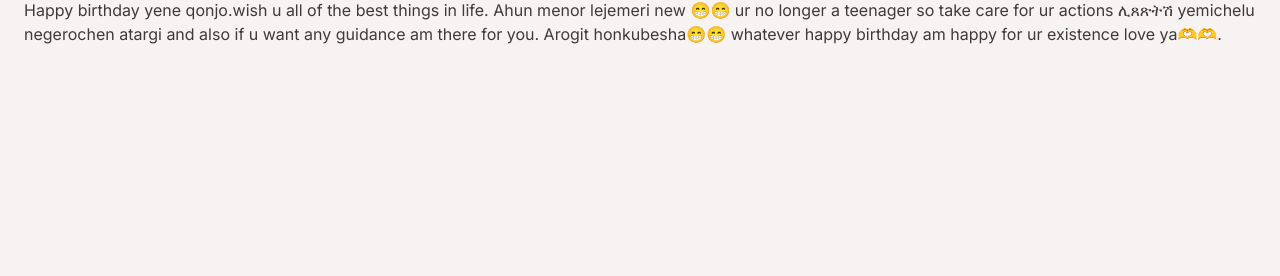
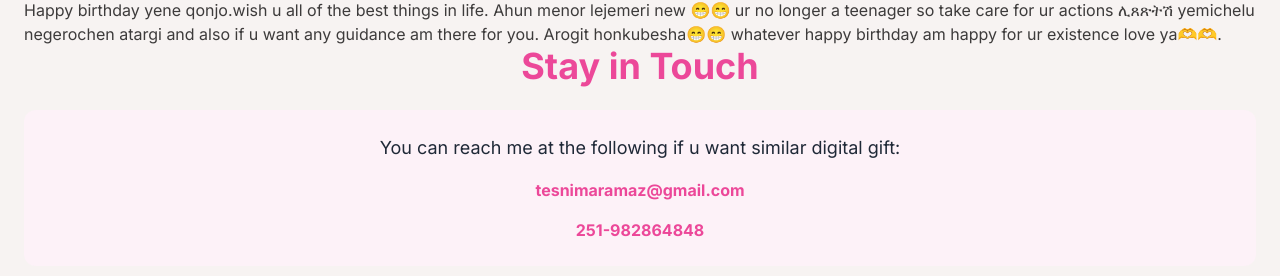
Before and after one commit to cozzy-1/open-my-gift, a plain HTML site: page index.html in a window 1280 px wide. Shown: the part 3018-3294 px from the top of the page. Before the commit the page ends 3128 px from the top, so only its background shows below. Drawn offline with nearby package versions, Linux system fonts and the light colour scheme.

Commit message:
Update index.html

```diff
--- a/index.html
+++ b/index.html
@@ -101,11 +101,7 @@
         <section class="mb-10">
             <h2 class="text-3xl md:text-4xl font-bold text-center text-pink-500 mb-6">A Video To Click...</h2>
             <div class="video-container">
-                <video controls class="w-full h-full"
-                    controls
-                    loop
-                    muted
-                    poster="if ur happy.mp4">
+                <video controls class="w-full h-full" poster="if ur happy.mp4">
                     <source src="hanuni2.MP4" type="video/mp4">
                     Your browser does not support the video tag.
                 </video>
@@ -143,6 +139,26 @@
             </div>
     </div>
     <p>Happy birthday yene qonjo.wish u all of the best things in life. Ahun menor lejemeri new 😁😁 ur no longer a teenager so take care for ur actions ሊጸጽትሽ yemichelu negerochen atargi and also if u want any guidance am there for you. Arogit honkubesha😁😁 whatever happy birthday am happy for ur existence love ya🫶🫶.</p>
+     <!-- Contact Info Section -->
+        <section class="mb-10 text-center">
+            <h2 class="text-3xl md:text-4xl font-bold text-center text-pink-500 mb-6">Stay in Touch</h2>
+            <div class="bg-pink-50 rounded-xl p-6 hover-lift">
+                <p class="text-gray-800 leading-relaxed text-base md:text-lg mb-4">
+                    You can reach me at the following if u want similar digital gift:
+                </p>
+                <div class="flex flex-col items-center gap-4">
+                    <a href="mailto:tesnimaramaz@gmail.com" class="text-pink-500 font-bold hover:underline">
+                        tesnimaramaz@gmail.com
+                    </a>
+                    <a href="tel:251-982864848" class="text-pink-500 font-bold hover:underline">
+                        251-982864848
+                    </a>
+                </div>
+            </div>
+        </section>
+
+    </div>
+
     <!-- The overlay for the full-screen image -->
     <div id="imageOverlay" class="image-overlay" onclick="closeFullscreen()">
         <img id="fullscreenImage" src="" alt="Full Screen Image">
```
